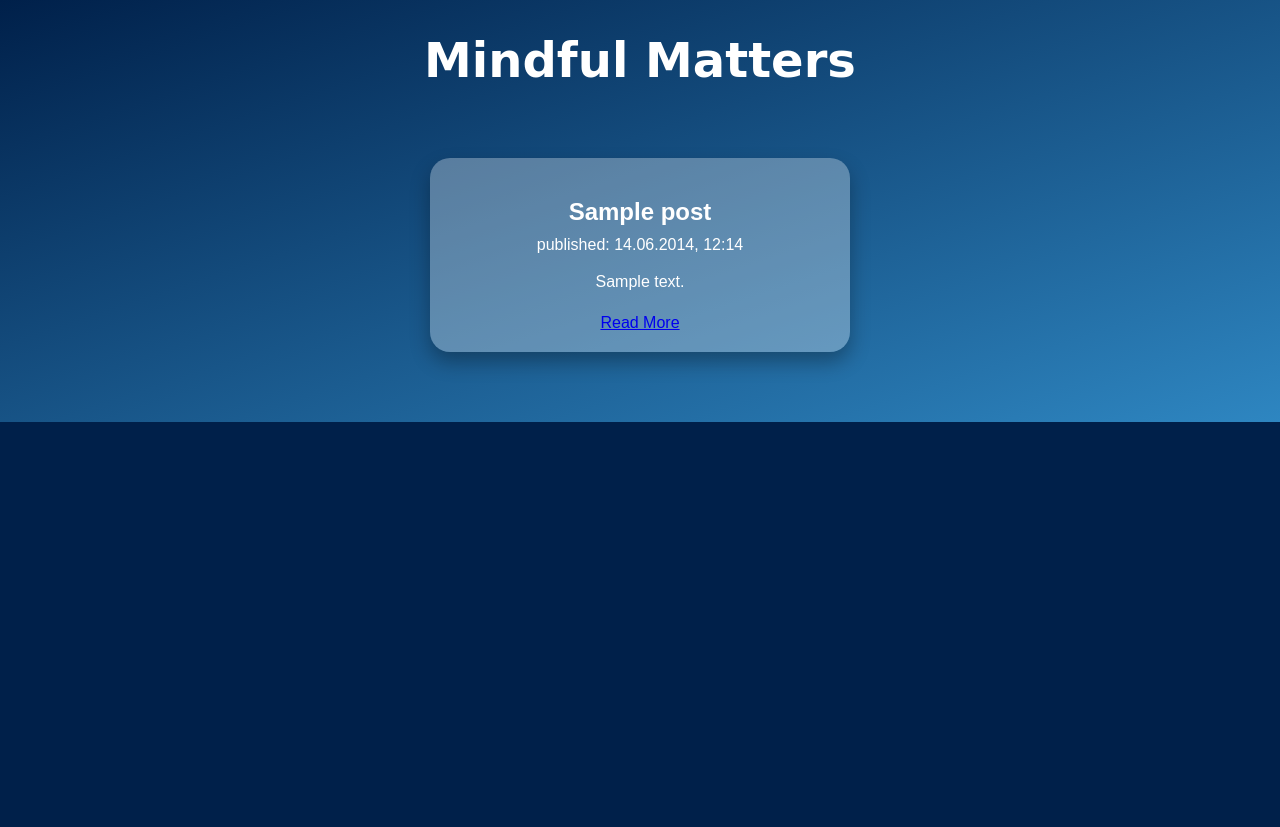
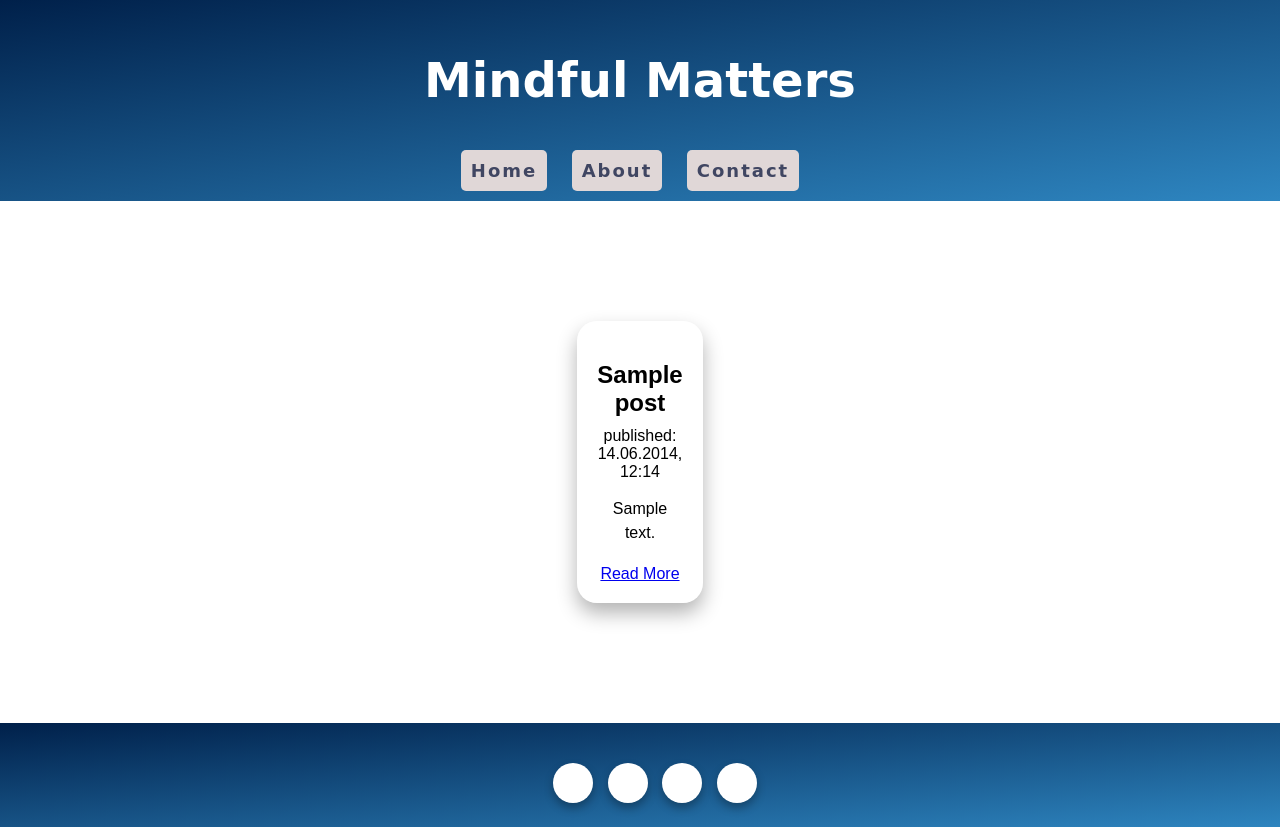
Before and after one commit to stanleyjoe33/Blog-Post-project-, a Django app: template MindfulMatters/blog/templates/homepage.html in a window 1280 px wide. Before the commit the page ends 422 px from the top, so only its background shows below. Run offline with Django 4.2, Linux system fonts and the light colour scheme; the template is opened without the code that fills it: values that come from a table or form of the project are taken from there, others are empty; tables that the repository leaves empty hold one stand-in row (values such as "Sample post").

Commit message:
modified homepage.html

```diff
--- a/MindfulMatters/blog/templates/homepage.html
+++ b/MindfulMatters/blog/templates/homepage.html
@@ -1,22 +1,7 @@
-<!DOCTYPE html>
-<html>
-<head>
-	<title>Mindful Matters</title>
+{% extends 'blog/templates/base.html' %}
 	<style type="text/css">
-		body {
-			background-color: #00204a;
-			background-image: linear-gradient(to bottom right, #00204a, #2e86c1);
-			background-size: cover;
-			background-repeat: no-repeat;
-			font-family: 'Poppins', sans-serif;
-			color: #fff;
-		}
-		.container {
-			display: flex;
-			flex-wrap: wrap;
-			justify-content: space-around;
-			margin: 50px 0;
-		}
+
+
 		.card {
 			background-color: rgba(255,255,255,0.3);
 			border-radius: 20px;
@@ -43,9 +28,8 @@
 	</style>
 </head>
 <body>
-	<header>
-		<h1 style="font-family: 'Pacifico', cursive; font-size: 48px; text-align: center;">Mindful Matters</h1>
-	</header>
+	 {% block content %}
+
 	<div class="container">
 		{%for i in posts%}
 		<div class="card">
@@ -53,8 +37,8 @@
             <time>published: 14.06.2014, 12:14</time>
 			<p> {{ i.text|linebreaksbr }}</p>
 			<a href="#">Read More</a>
-			{% endfor %}
+
 		</div>
+		{% endfor %}
 	</div>
-</body>
-</html>
+	{% endblock %}
```
